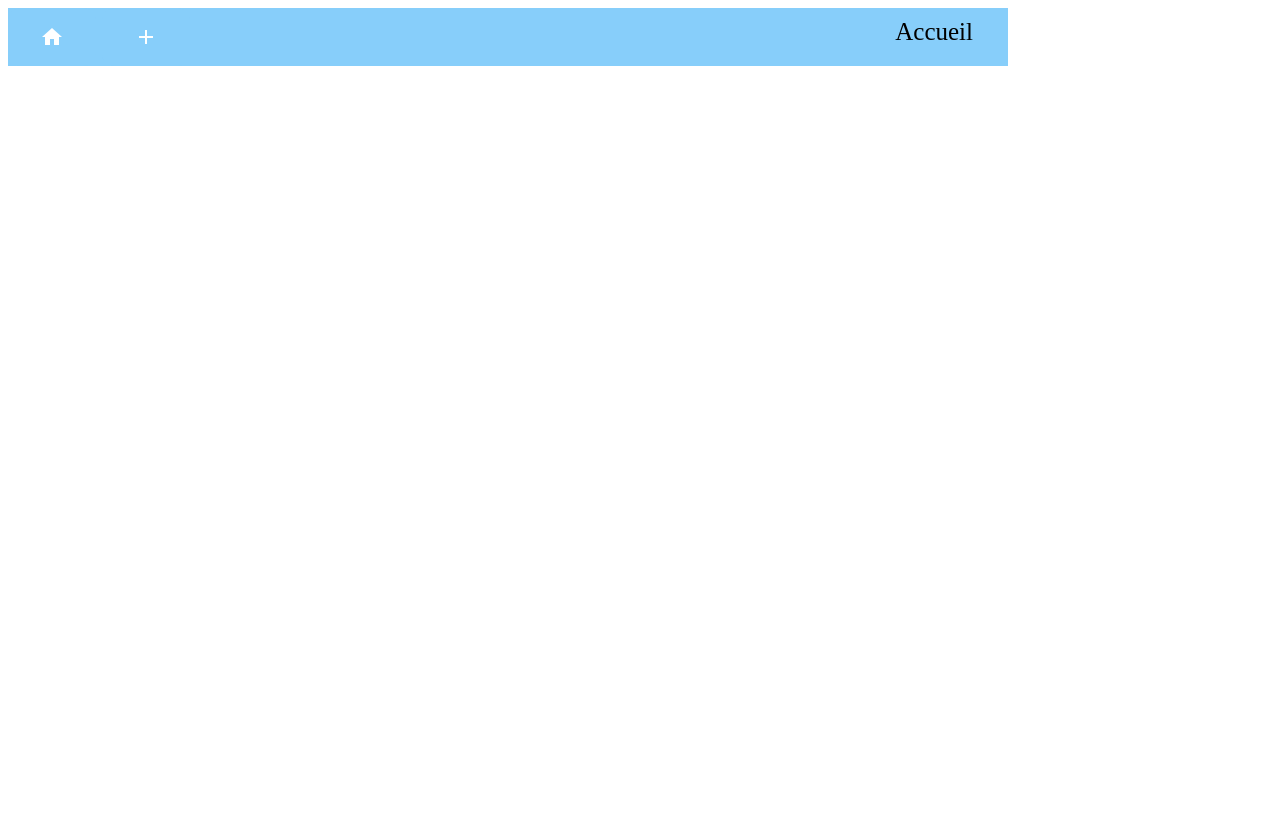
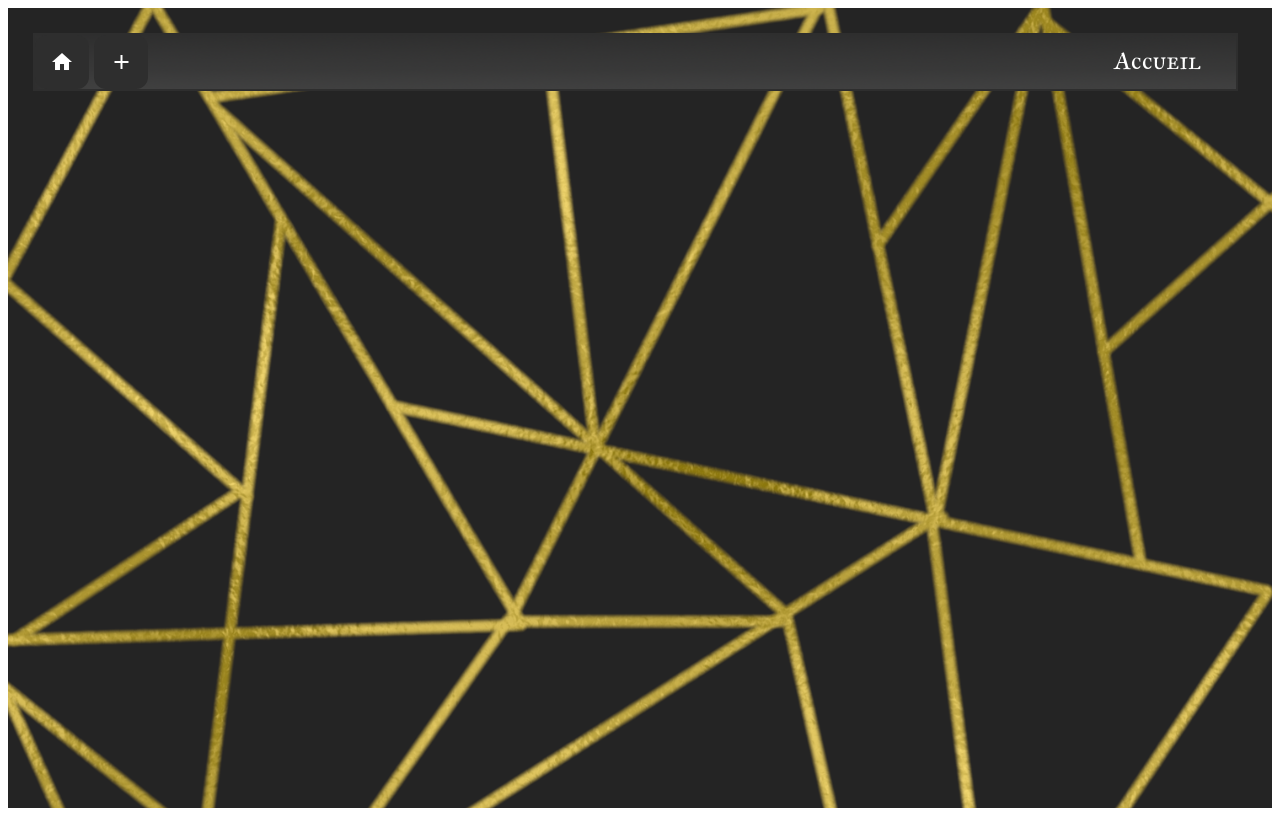
Before and after one commit to Thegametutor101/WebProjectBookSales, a PHP site: page / in a window 1280 px wide. Before the commit the page ends 66 px from the top, so only its background shows below. Run offline with PHP 8.4, Linux system fonts and the light colour scheme; some web fonts are replaced.

Commit message:
bonne version finale
bruh

```diff
--- a/AppBundle/Pages/header.html
+++ b/AppBundle/Pages/header.html
@@ -5,8 +5,8 @@
     <title>Banner</title>
 </head>
 <body>
-    <button class="material-icons homeButton">home</button>
-    <button class=" material-icons addButton">add</button>
+    <button class="material-icons homeButton headerButton">home</button>
+    <button class=" material-icons addButton headerButton">add</button>
     <span class="pageName">Accueil</span>
 </body>
 </html>
--- a/AppBundle/ressources/css/styles.css
+++ b/AppBundle/ressources/css/styles.css
@@ -1,6 +1,6 @@
 @font-face {
     font-family: customFont;
-    src: url("../font/Playfair_Display/PlayfairDisplay-VariableFont_wght.ttf");
+    src: url("../font/IM_Fell_Great_Primer_SC/IMFellGreatPrimerSC-Regular.ttf");
   }
 
   *{
@@ -11,30 +11,48 @@
     width: 1000px;
     display: flex;
     flex-direction: column;
+    background-image: url("../picture/main_background.png");
+    text-align: center;
+    min-height: 100vh;
+    height: 100%;
+    min-width: 100%;
+    background-size: cover;
+
+    align-content: center;
 }
 .header {
     width: 100%;
-    background-color: lightskyblue;
-    margin: 0;
+    background-image: url("../picture/header.png");
+    margin:25px;
+    width: 95%;
+    color: white;
+    border: 2px solid #2e2e2e;
+    text-align: left;
+    align-content: left;
+    justify-content: center;
 }
+
+
 button {
-    background-color: lightskyblue;
+    background-color: #2e2e2e;
     border: none;
     margin-right: 2px;
     color: white;
-    padding: 17px 32px;
-    text-align: center;
     text-decoration: none;
     display: inline-block;
     font-size: 16px;
     border-radius: 12px;
+    padding: 15PX;
 }
+
+
+
 button:hover {
-    background-color: #32a1e7;
+    background-color:#d9b85f;
     color: white;
 }
 button:active {
-    background-color: #2486c4;
+    background-color: #e6c56c;
     color: white;
 }
 .dropbtn {
```
